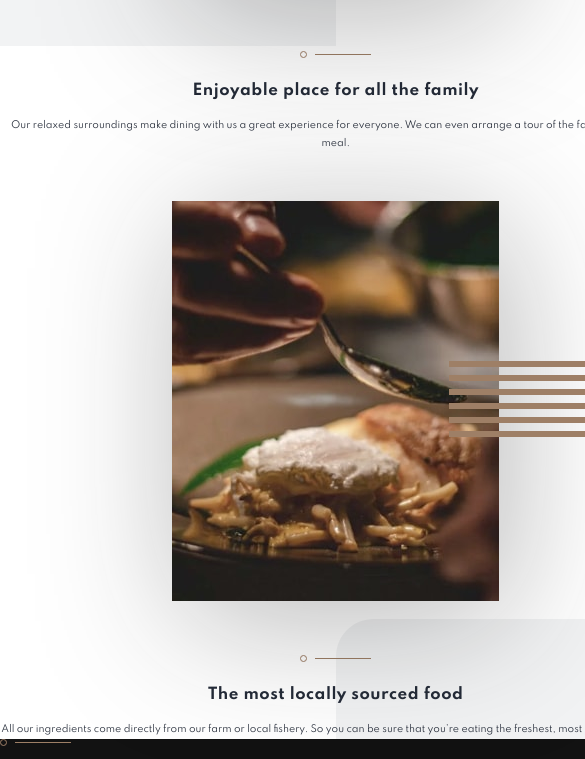
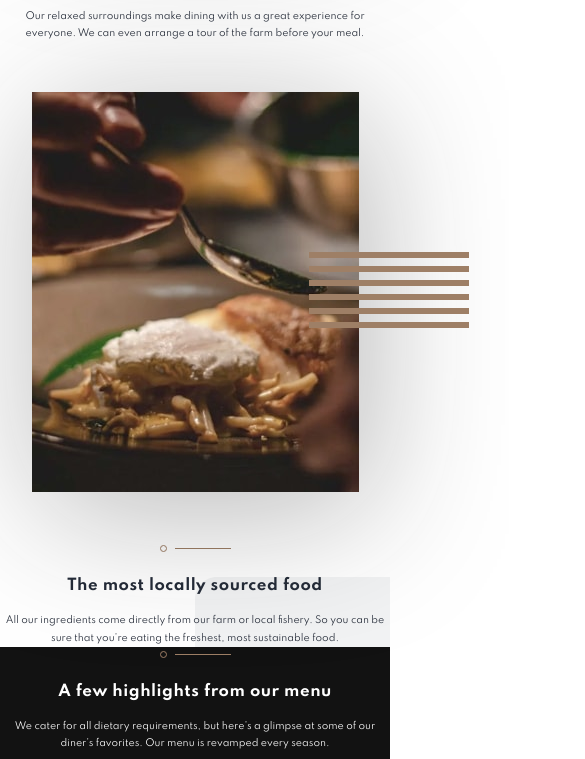
Before and after one commit to helphop/dine-website, a plain HTML site: page index.html in a window 390 px wide. Shown: the part 875-1634 px from the top of the page, 585 px wide, since content can reach past the window. Drawn offline with Linux system fonts and the light colour scheme.

Commit message:
highlights tablet completed

```diff
--- a/index.html
+++ b/index.html
@@ -32,7 +32,7 @@
           </picture>
         </div>
         <div class="features__text flow-content">
-          <img src="images/patterns/pattern-divide.svg" alt="brown line">
+          <img class="inline-block" src="images/patterns/pattern-divide.svg" alt="brown line">
           <h2>Enjoyable place for all the family</h2>
           <p>  Our relaxed surroundings make dining with us a great experience for everyone. We can even arrange
   a tour of the farm before your meal.</p>
@@ -48,7 +48,7 @@
           </picture>
         </div>
         <div class="features__text flow-content">
-          <img src="images/patterns/pattern-divide.svg" alt="brown line">
+          <img class="inline-block" src="images/patterns/pattern-divide.svg" alt="brown line">
           <h2>The most locally sourced food</h2>
           <p>All our ingredients come directly from our farm or local fishery. So you can be sure that you’re
   eating the freshest, most sustainable food.</p>
@@ -57,7 +57,7 @@
 
       <section class="highlights bg-dark">
         <div class="highlights__intro flow-content">
-          <img src="images/patterns/pattern-divide.svg" alt="brown line">
+          <img class="inline-block" src="images/patterns/pattern-divide.svg" alt="brown line">
           <h2>A few highlights from our menu</h2>
           <p>We cater for all dietary requirements, but here’s a glimpse at some of our diner’s favorites.
 Our menu is revamped every season.</p>
--- a/styles/base/_utilities.scss
+++ b/styles/base/_utilities.scss
@@ -111,7 +111,12 @@
     top: 40%;
     right: -15rem;
   }
+
   .brown-lines--tl::after {
     top: -3.8rem;
     left: -5rem;
   }
+
+  .inline-block {
+    display: inline-block;
+  }
--- a/styles/pages/_index.scss
+++ b/styles/pages/_index.scss
@@ -38,13 +38,7 @@
   grid-template-columns: 1fr;
     justify-items: center;
   gap: var(--space-xxl);
-  & > :first-child {
-    margin-top: -20rem
-  }
-
-  &__text img { display: inline-block;}
-
-  &__image { display: inline-block;}
+  & > :first-child {margin-top: -20rem }
 
   @include respond(desktop) {
     background-size: initial;
@@ -63,10 +57,20 @@
 }
 
 .highlights {
+  display: grid;
+  grid-template-columns: 1fr;
+  gap: 5rem;
 
-  display: grid;
-  grid-template-columns: 470px 1fr;
-  gap: 10rem;
+  @include respond(desktop) {
+    grid-template-columns: 470px 1fr;
+    gap: 10rem;
+  }
+
+  &__intro {
+    max-width: 47rem;
+    margin: 0 auto;
+    text-align: center;
+  }
 
   &__menu-item {
     display: grid;
```
Also changed, not shown: styles/base.css.
